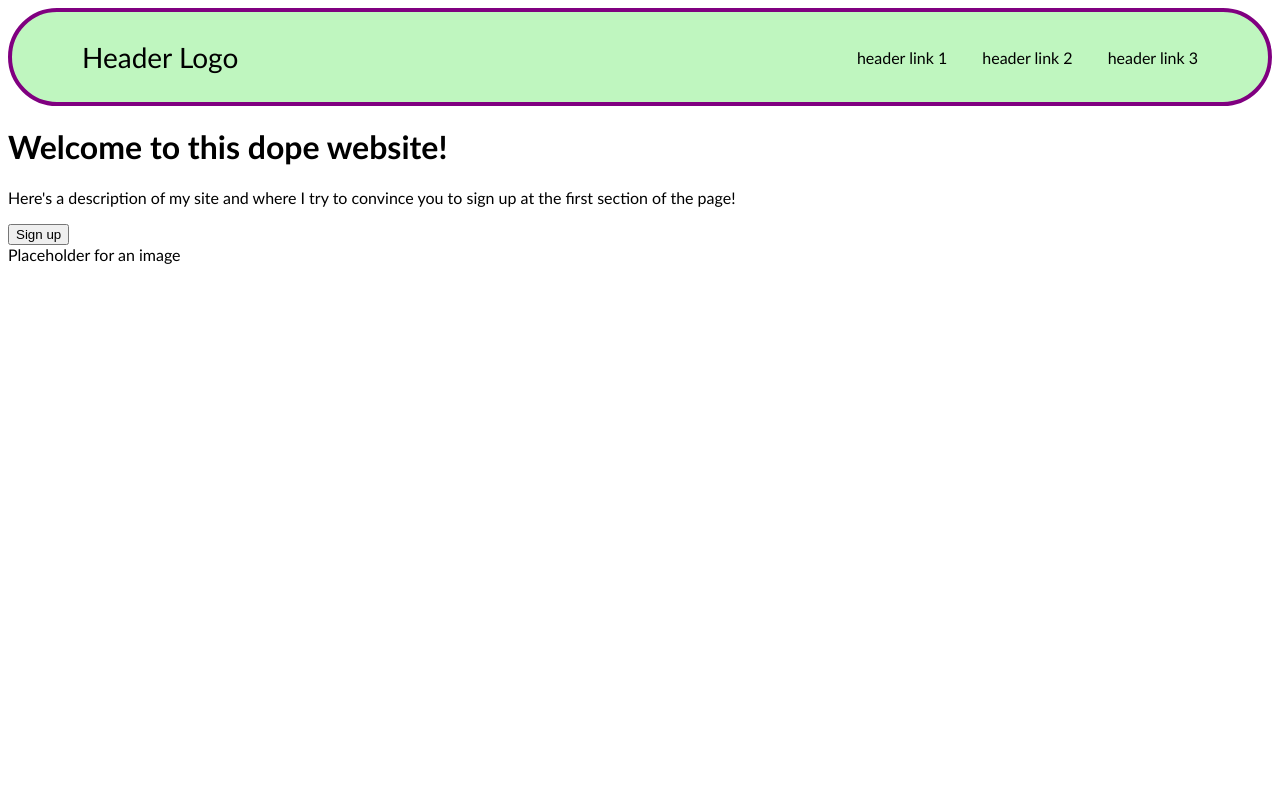
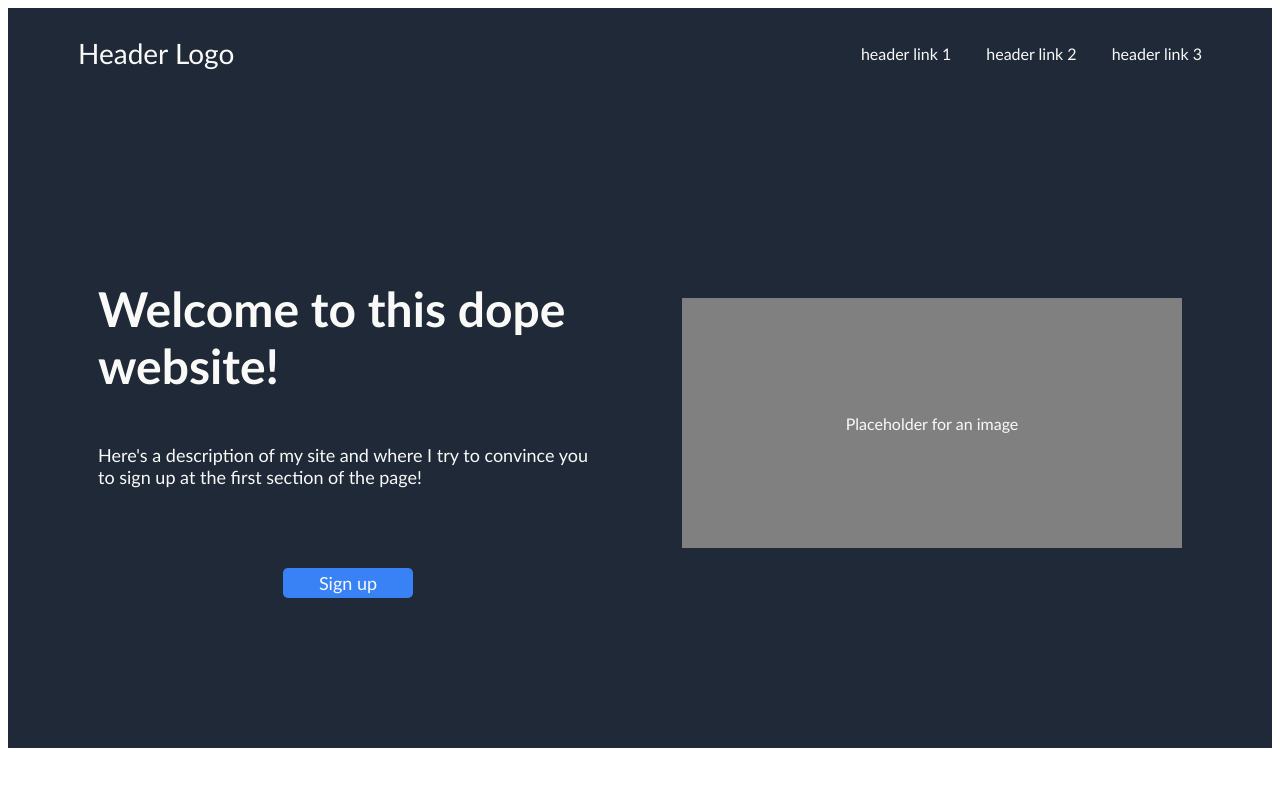
Before and after one commit to Eidzness/odin-landing-page, a plain HTML site: page index.html in a window 1280 px wide. Drawn offline with Linux system fonts and the light colour scheme.

Commit message:
modified header styles and added title section styles

```diff
--- a/styles/styles.css
+++ b/styles/styles.css
@@ -2,15 +2,16 @@ body {
   font-family: 'Gill Sans', 'Gill Sans MT', Calibri, 'Trebuchet MS', sans-serif;
 }
 
+/* Header Section */
+
 .container-1 {
-  border: 4px solid purple;
-  border-radius: 55px;
-  background-color: rgb(191, 246, 191);
   height: 50px;
   padding: 20px 70px;
   display: flex;
   justify-content: space-between;
   align-items: center;
+  color: #F9FAF8;
+  background-color: #1F2937;
 }
 
 .header {
@@ -24,9 +25,62 @@ body {
 
 a {
   text-decoration: none;
-  color: black
+  color: #F9FAF8;
 }
 
 a:hover {
   cursor: pointer;
 }
+
+/* Title Section */
+
+.title-section {
+  display: flex;
+  background-color: #1F2937;
+  color: #F9FAF8;
+  padding: 150px 90px;
+  justify-content: space-between;
+  align-items: center;
+}
+
+.page-info {
+  width: 500px;
+  display: flex;
+  flex-direction: column;
+  justify-content: center;
+  align-items: center;
+}
+
+h1 {
+  font-size: 48px;
+  font-weight: 900;
+
+}
+
+.info-par {
+  font-size: 18px;
+  margin-bottom: 80px;
+}
+
+.sign-up {
+  background-color: #3882F6;
+  color: #F9FAF8;
+  font-family: 'Gill Sans', 'Gill Sans MT', Calibri, 'Trebuchet MS', sans-serif;
+  font-size: 18px;
+  border: none;
+  border-radius: 5px;
+  padding: 4px 36px;
+}
+
+button:hover {
+  cursor: pointer;
+}
+
+.title-image {
+  height: 250px;
+  width: 500px;
+  background-color: gray;
+  display: flex;
+  justify-content: center;
+  align-items: center;
+}
```
